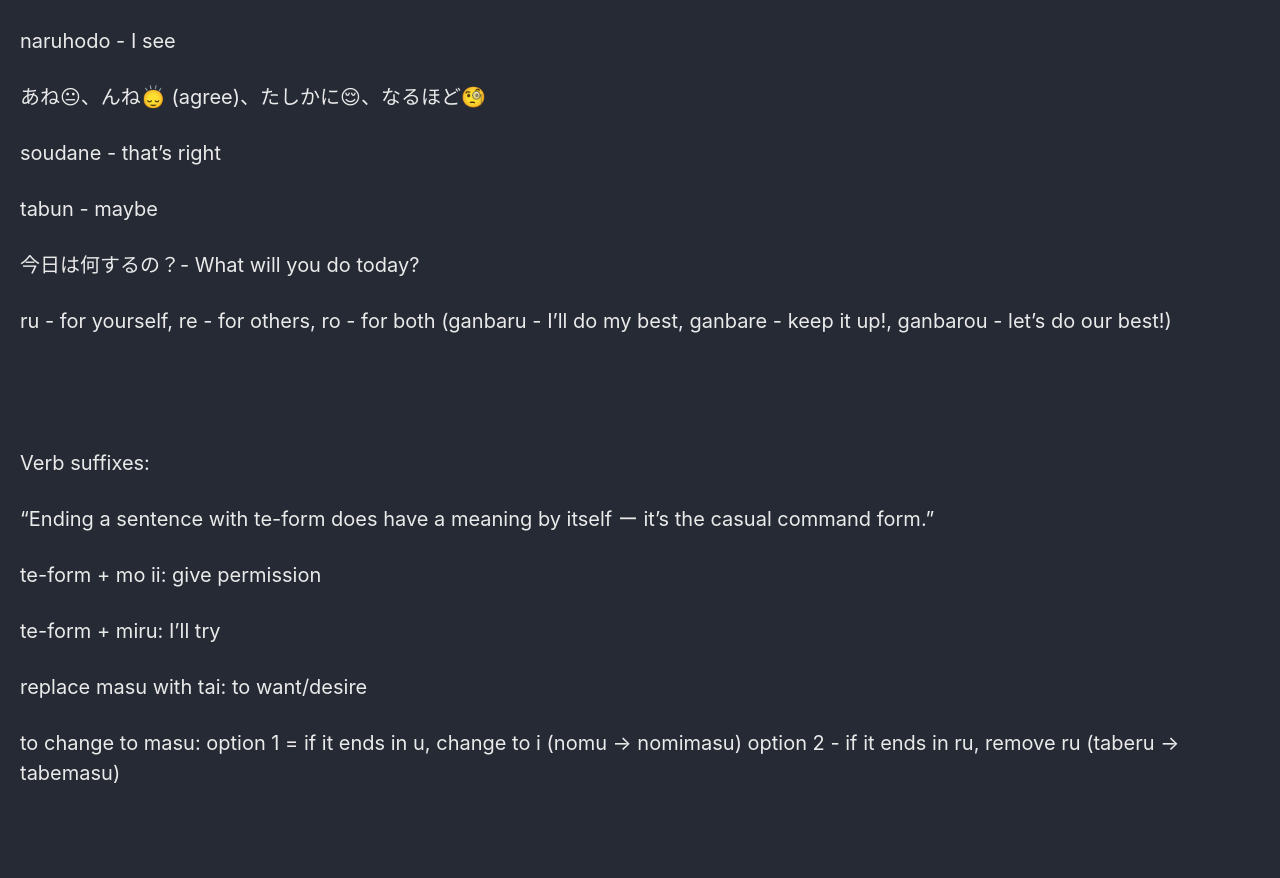
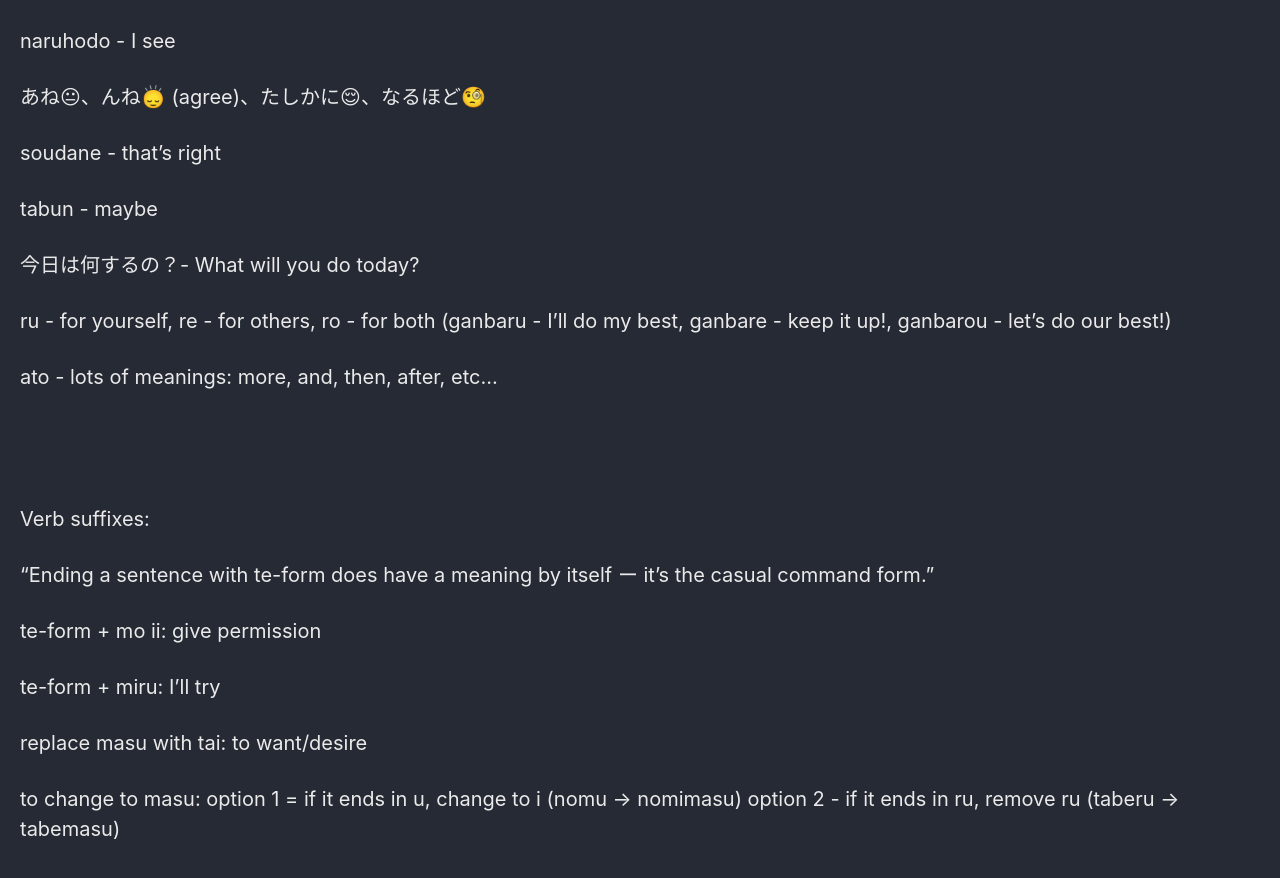
Before and after one commit to Connor-McCartney/Connor-McCartney.github.io, a Jekyll site: the page built from _pages/misc/japanese.md, in a window 1280 px wide and 900 px high, scrolled down 1419 px. Shown: the top 878 px of the window. Built offline with Jekyll 4.4.1, drawn with Linux system fonts in a browser that asks for light colours; cached includes are drawn as plain includes; our own code applies the rules of GitHub Pages for plain Markdown files; before the commit the page ends 2263 px from its top, so only the background shows below that.

Commit message:
Update japanese.md

```diff
--- a/_pages/misc/japanese.md
+++ b/_pages/misc/japanese.md
@@ -59,6 +59,8 @@ tabun - maybe
 ru - for yourself, re - for others, ro - for both (ganbaru - I'll do my best, ganbare - keep it up!, ganbarou - let's do our best!)
 
 
+ato - lots of meanings: more, and, then, after, etc...
+
 <br>
 <br>
 
```
